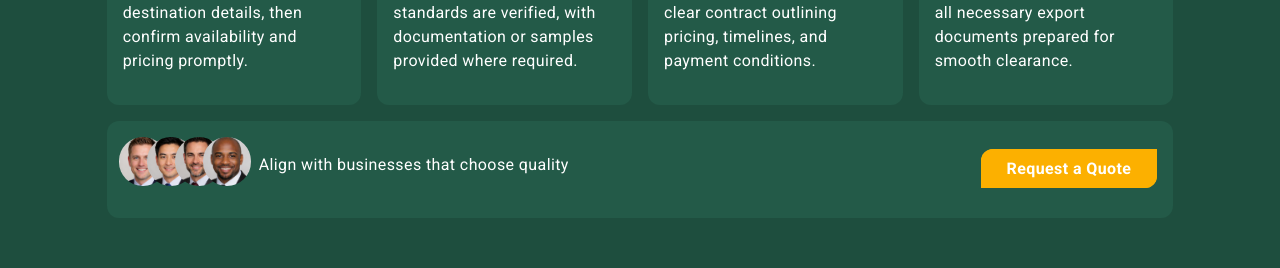
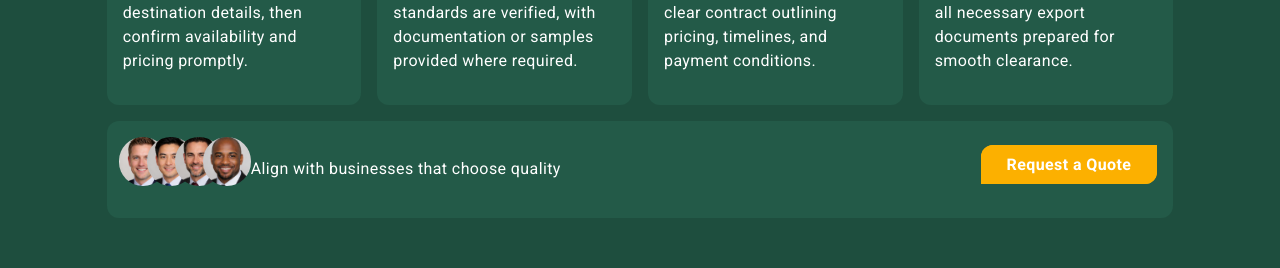
Before and after one commit to afekhaijoseph/demox-worldwide, a React (Vite) app: page / in a window 1280 px wide. Shown: the part 3346-3614 px from the top of the page. Built offline with nearby package versions, Linux system fonts and the light colour scheme.

Commit message:
more fixes

```diff
--- a/src/Process.jsx
+++ b/src/Process.jsx
@@ -58,17 +58,17 @@ const Process = () => {
                     </div>
                 </div>
                 </div>
-                <div className="bg-[#235a48] my-4 rounded-xl p-4 flex flex-col md:flex-row justify-between items-center">
-                    <div className="flex flex-col md:flex-row items-center gap-2">
+                <div className="bg-[#235a48] my-4 rounded-xl p-4 flex flex-col md:flex-row justify-between items-center gap-6">
+                    <div className="flex flex-col md:flex-row items-center">
                         <div className="flex ml-4 mb-4">
                             <img className="w-12 -ml-5 rounded-full" src={clientone} alt="face of business owners" />
                             <img className="w-12 -ml-5 rounded-full" src={clienttwo} alt="face of business owners" />
                             <img className="w-12 -ml-5 rounded-full" src={clientthree} alt="face of business owners" />
                             <img className="w-12 -ml-5 rounded-full" src={clientfour} alt="face of business owners" />
                         </div>
-                        <p className="mb-2 text-center">Align with businesses that choose quality</p>
+                        <p className="text-center">Align with businesses that choose quality</p>
                     </div>
-                    <div>
+                    <div className="pb-2">
                         <Button label={'Request a Quote'}/>
                     </div>
                 </div>
```
